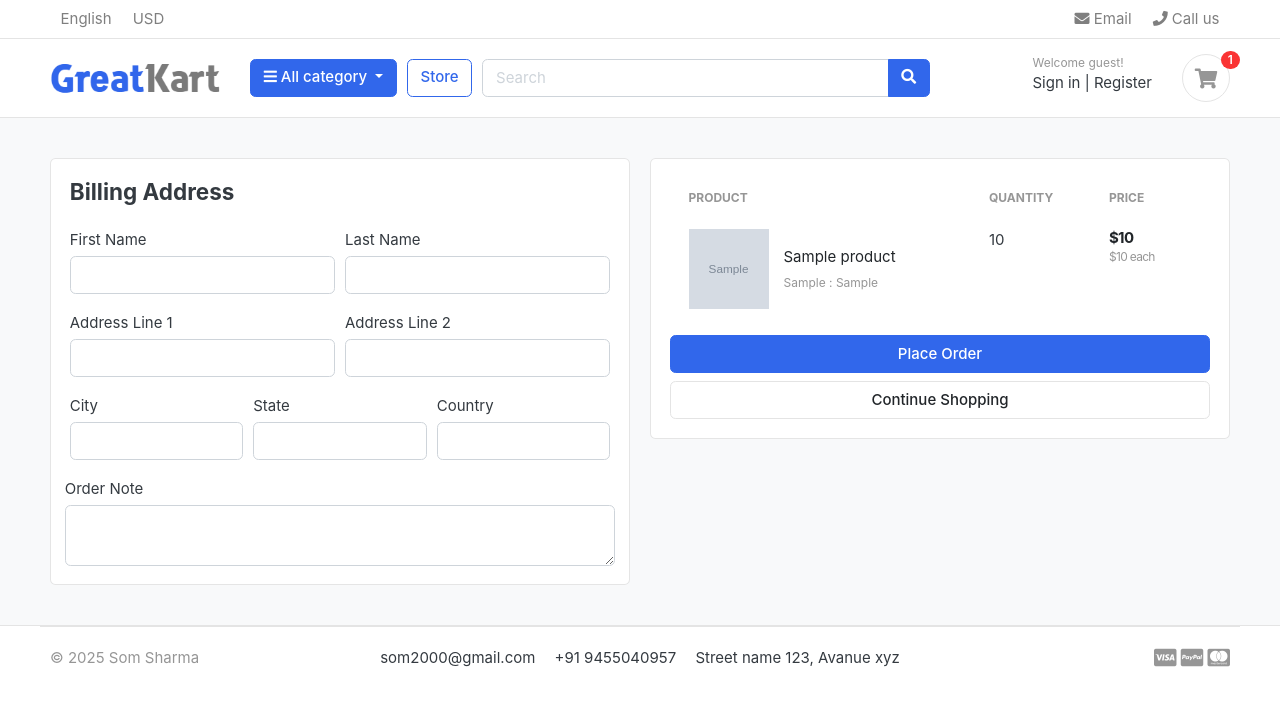
After one commit to ERsomsharma/MajorProject, a Django app: template templates/store/checkout.html in a window 1280 px wide. The commit adds this page. Shown: the top 706 px of the page. Run offline with Django 5.2, Linux system fonts and the light colour scheme; the template is opened without the code that fills it: most values are stand-ins (such as "Sample title", 1, 10 or a date in 2020); grey boxes marked "Sample" are stand-in pictures; some libraries are stand-ins or nearby versions; some web fonts are replaced.

Commit message:
handled cart and checkout page for loged in user

```diff
--- a/carts/context_processors.py
+++ b/carts/context_processors.py
@@ -8,7 +8,10 @@ def counter(request):
     else:
         try:
             cart = Cart.objects.filter(cart_id=_cart_id(request))
-            cart_items = CartItem.objects.all().filter(cart=cart[:1])
+            if request.user.is_authenticated:
+                cart_items = CartItem.objects.all().filter(user=request.user)
+            else:
+                cart_items = CartItem.objects.all().filter(cart=cart[:1])
             for cart_item in cart_items:
                 cart_count += cart_item.quantity
         except Cart.DoesNotExist:
--- a/carts/models.py
+++ b/carts/models.py
@@ -1,5 +1,6 @@
 from django.db import models
 from store.models import Product, Variation
+from accounts.models import Account
 
 # Create your models here.
 
@@ -11,9 +12,10 @@ class Cart(models.Model):
         return self.cart_id
 
 class CartItem(models.Model):
+    user = models.ForeignKey(Account, on_delete=models.CASCADE, null=True)
     product = models.ForeignKey(Product, on_delete=models.CASCADE)
     variations = models.ManyToManyField(Variation, blank=True)
-    cart = models.ForeignKey(Cart, on_delete=models.CASCADE)
+    cart = models.ForeignKey(Cart, on_delete=models.CASCADE, null=True)
     quantity = models.IntegerField()
     is_active = models.BooleanField(default=True)
 
--- a/carts/urls.py
+++ b/carts/urls.py
@@ -6,4 +6,6 @@ urlpatterns =[
     path('add_cart/<int:product_id>/', views.add_cart, name='add_cart'),
     path('remove_cart/<int:product_id>/<int:cart_item_id>/', views.remove_cart, name='remove_cart'),
     path('remove_cart_item/<int:product_id>/<int:cart_item_id>/', views.remove_cart_item, name='remove_cart_item'),
+
+    path('checkout/', views.checkout, name='checkout'),
 ]
--- a/templates/store/cart.html
+++ b/templates/store/cart.html
@@ -105,7 +105,7 @@
 			<p class="text-center mb-3">
 				<img src="{% static './images/misc/payments.png' %}" height="26">
 			</p>
-			<a href="./place-order.html" class="btn btn-primary btn-block"> Checkout </a>
+			<a href="{% url 'checkout' %}" class="btn btn-primary btn-block"> Checkout </a>
 			<a href="{% url 'store' %}" class="btn btn-light btn-block">Continue Shopping</a>
 		</div> <!-- card-body.// -->
 		</div> <!-- card.// -->
--- /dev/null
+++ b/templates/store/checkout.html
@@ -0,0 +1,125 @@
+{% extends 'base.html' %}
+{% load static %}
+
+{% block content %}
+
+<section class="section-content padding-y bg">
+	<div class="container">
+
+		<!-- ============================ COMPONENT 1 ================================= -->
+		<div class="row">
+			<aside class="col-lg-6">
+				<div class="card">
+					<div class="card-body">
+						<h4 class="card-title mb-4">Billing Address</h4>
+						<form action="" method="post">
+							{% csrf_token %}
+							<div class="form-row">
+								<div class="col form-group">
+									<label for="fname">First Name</label>
+									<input type="text" name="first_name" class="form-control" required id="fname">
+								</div>
+								<div class="col form-group">
+									<label for="lname">Last Name</label>
+									<input type="text" name="last_name" class="form-control" required id="lname">
+								</div>
+							</div>
+							<div class="form-row">
+								<div class="col form-group">
+									<label for="add_1">Address Line 1</label>
+									<input type="text" name="address_line_1" class="form-control" required id="add_1">
+								</div>
+								<div class="col form-group">
+									<label for="add_2">Address Line 2</label>
+									<input type="text" name="address_line_2" class="form-control" id="add_2">
+								</div>
+							</div>
+							<div class="form-row">
+								<div class="col form-group">
+									<label for="city">City</label>
+									<input type="text" name="city" class="form-control" required id="city">
+								</div>
+								<div class="col form-group">
+									<label for="state">State</label>
+									<input type="text" name="state" class="form-control" required id="state">
+								</div>
+								<div class="col form-group">
+									<label for="country">Country</label>
+									<input type="text" name="country" class="form-control" required id="country">
+								</div>
+							</div>
+							<div class="form-row ">
+								<label for="order_note">Order Note</label>
+								<textarea name="order_note" id="order_note" class="form-control" rows="2"></textarea>
+							</div>
+					</div>
+				</div> <!-- card.// -->
+
+			</aside> <!-- col.// -->
+			<aside class="col-lg-6">
+
+				<div class="card">
+					<div class="card-body">
+						<table class="table table-borderless table-shopping-cart">
+							<thead class="text-muted">
+								<tr class="small text-uppercase">
+									<th scope="col">Product</th>
+									<th scope="col" width="120">Quantity</th>
+									<th scope="col" width="120">Price</th>
+								</tr>
+							</thead>
+							<tbody>
+
+								{% for cart_item in cart_items %}
+
+								<tr>
+									<td>
+										<figure class="itemside align-items-center">
+											<div class="aside"><img src="{{ cart_item.product.images.url }}"
+													class="img-sm"></div>
+											<figcaption class="info">
+												<a href="{{ cart_item.product.get_url }}" class="title text-dark">{{ cart_item.product.product_name }}</a>
+												<p class="text-muted small">
+													{% if cart_item.variations.all %}
+													{% for item in cart_item.variations.all %}
+													{{ item.variation_category | capfirst }} : {{ item.variation_value | capfirst }} <br>
+													{% endfor %}
+													{% endif %}
+												</p>
+											</figcaption>
+										</figure>
+									</td>
+									<td>
+										<label for="">{{cart_item.quantity}}</label>
+									</td>
+									<td>
+										<div class="price-wrap">
+											<var class="price">${{ cart_item.sub_total }}</var>
+											<small class="text-muted"> ${{ cart_item.product.price }} each </small>
+										</div> <!-- price-wrap .// -->
+									</td>
+								</tr>
+
+								{% endfor %}
+
+							</tbody>
+						</table>
+						<button class="btn btn-primary btn-block" name="submit" type="submit">Place Order</button>
+						<a href="{% url 'store' %}" class="btn btn-light btn-block">Continue Shopping</a>
+					</div> <!-- card-body.// -->
+				</div> <!-- card.// -->
+						</form>
+
+			</aside> <!-- col.// -->
+
+
+		</div> <!-- row.// -->
+
+		<!-- ============================ COMPONENT 1 END .// ================================= -->
+
+
+	</div> <!-- container .//  -->
+</section>
+<!-- ========================= SECTION CONTENT END// ========================= -->
+
+{% endblock %}
```
Also changed, not shown: accounts/views.py (+51 -2 lines), carts/views.py (+158 -57 lines), carts/migrations/0004_cartitem_user_alter_cartitem_cart.py (added).
